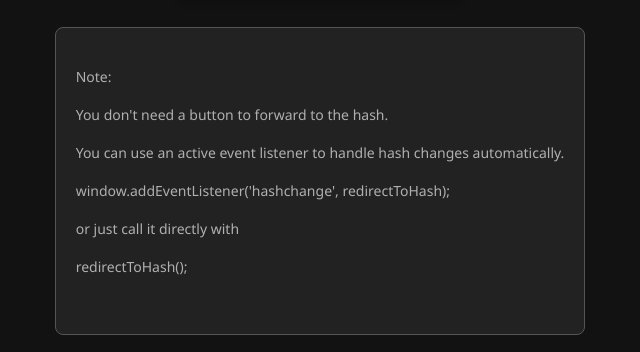
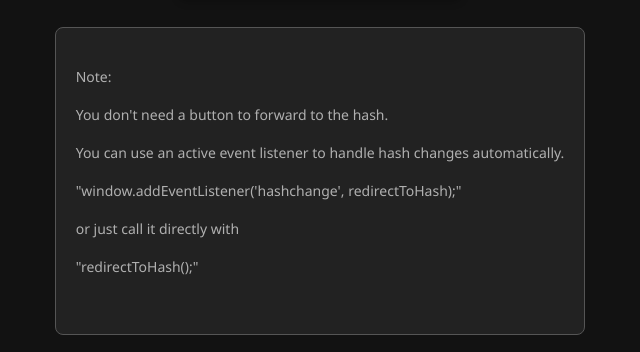
Before and after one commit to divstudios/llll, a plain HTML site: page index.html in a window 1280 px wide. Shown: the part 368-720 px from the top of the page, 320-960 px from the left. Drawn offline with Linux system fonts and the light colour scheme.

Commit message:
Update index.html

```diff
--- a/index.html
+++ b/index.html
@@ -117,9 +117,9 @@
 
     <div class="note">
 Note: <br><br>You don't need a button to forward to the hash. <br><br>You can use an active event listener to handle hash changes automatically.<br>
-window.addEventListener('hashchange', redirectToHash);<br>
+"window.addEventListener('hashchange', redirectToHash);"<br>
 or just call it directly with<br>
-redirectToHash();
+"redirectToHash();"
 
     </div>
 
```
